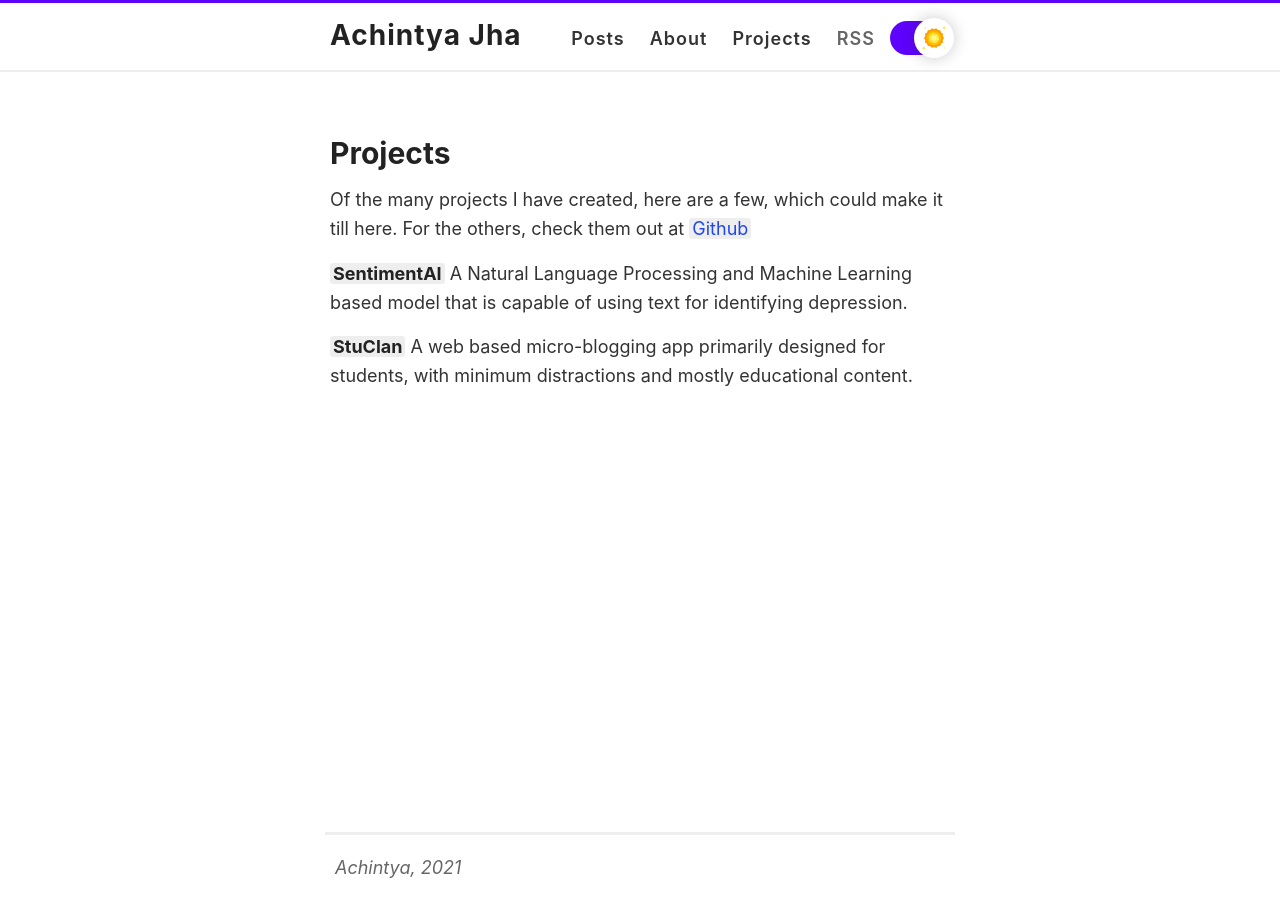
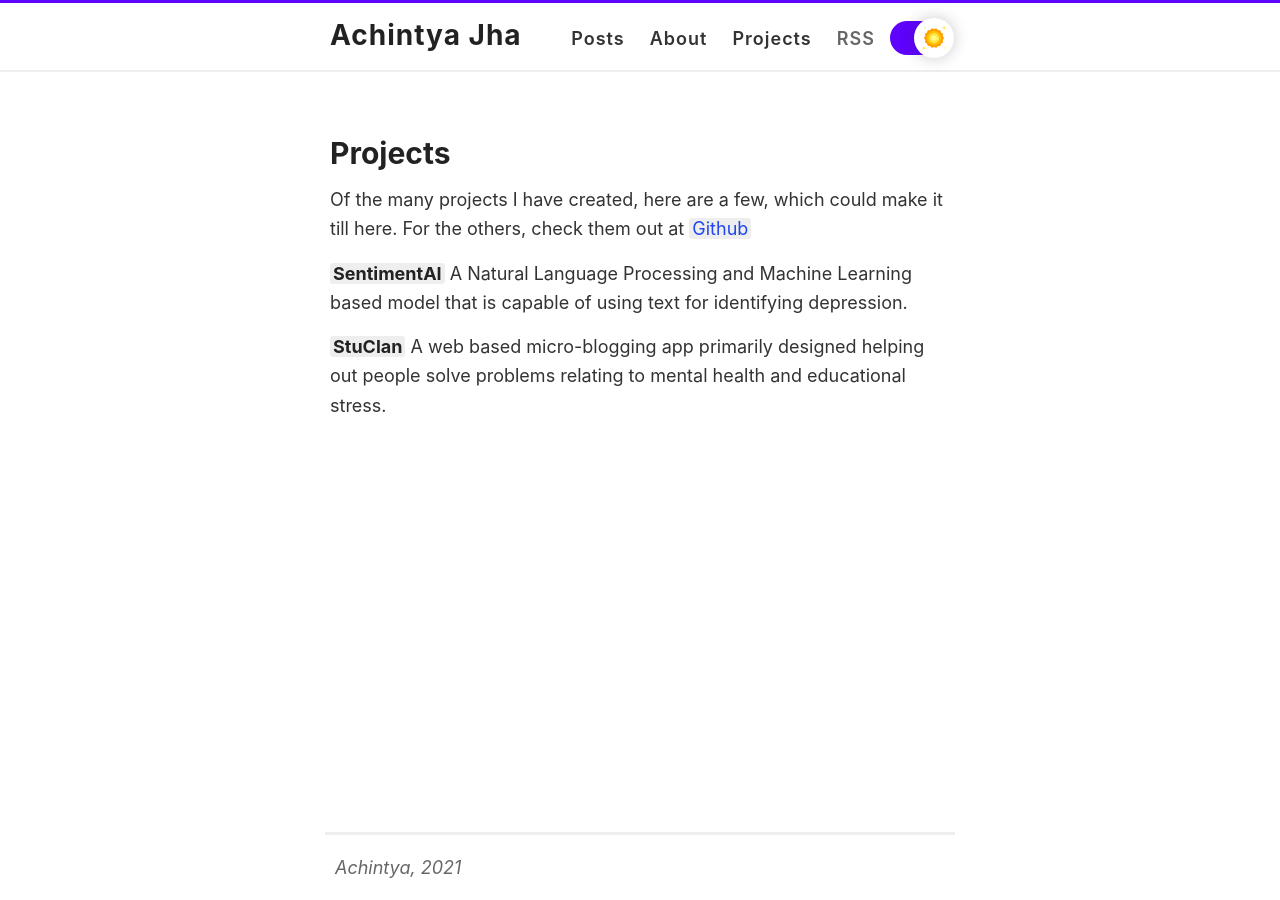
Before and after one commit to achntj/achintyajha.github.io, a Jekyll site: the page built from projects.md, in a window 1280 px wide. Built offline with Jekyll 4.4.1, drawn with Linux system fonts in a browser that asks for light colours.

```diff
--- a/projects.md
+++ b/projects.md
@@ -12,7 +12,7 @@
 
 **[SentimentAI](https://sentimate.ml/)** A Natural Language Processing and Machine Learning based model that is capable of using text for identifying depression.
 
-**[StuClan](https://stuclan.ml/)** A web based micro-blogging app primarily designed for students, with minimum distractions and mostly educational content.
+**[StuClan](https://stuclan.ml/)** A web based micro-blogging app primarily designed helping out people solve problems relating to mental health and educational stress.
 
 <!-- Format
 
```
